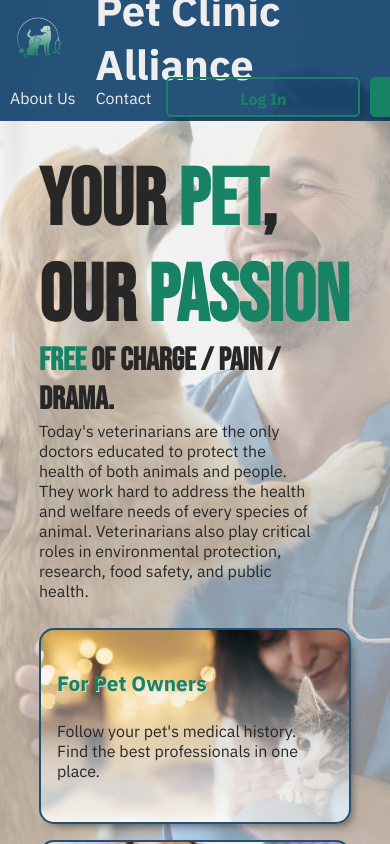
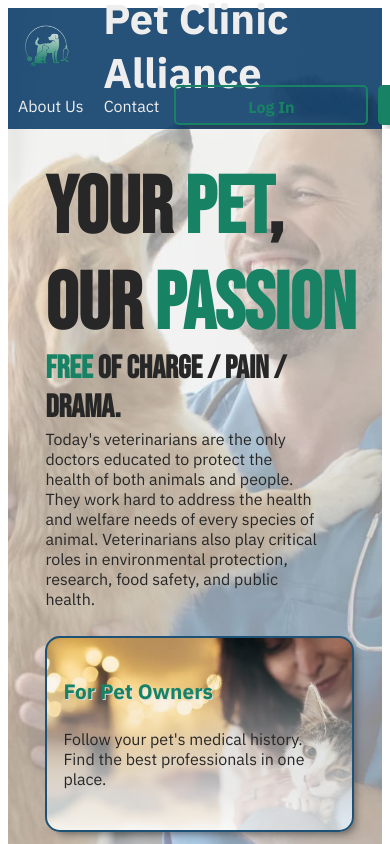
Before and after one commit to gfa-cc-after/StudyGroup_1_PET_Clinic_Frontend-main, a React (Vite) app: page / in a window 390 px wide. Shown: the top 844 px of the page. Built offline with nearby package versions, Linux system fonts and the light colour scheme.

Commit message:
fixed the overflowing body style

```diff
--- a/src/components/LandingPage.jsx
+++ b/src/components/LandingPage.jsx
@@ -1,10 +1,11 @@
 import '../styles/style.css'
 import NavBar from './NavBar'
+import React from 'react'
 
 
 function LandingPage() {
     return (
-        <>
+        <div className="landingbody">
             <NavBar />
             <section className="hero">
                 <h2>Your  <span>pet</span>,<wbr /> our <span>passion</span></h2>
@@ -29,7 +30,7 @@ function LandingPage() {
                     <p>Easy cooperation with other clinics.</p>
                     <p>Maintainable, modern patient database.</p></div>
             </section>
-        </>
+        </div>
     )
 }
 export default LandingPage
--- a/src/styles/style.css
+++ b/src/styles/style.css
@@ -1,6 +1,6 @@
 @import url('https://fonts.googleapis.com/css2?family=Bebas+Neue&family=IBM+Plex+Sans:ital,wght@0,100;0,200;0,300;0,400;0,500;0,600;0,700;1,100;1,200;1,300;1,400;1,500;1,600;1,700');
 
-body
+.landingbody
 {
     background-color: #EEEEEE;
     font-family: 'IBM Plex Sans', sans-serif;
@@ -14,7 +14,7 @@ body
 }
 
 @media only screen and (max-width: 780px) {
-    body {
+    .landingbody {
         background-image: url('../assets/petclinic-hero-small.jpg');
         background-repeat: no-repeat;
         background-attachment: fixed;
```
